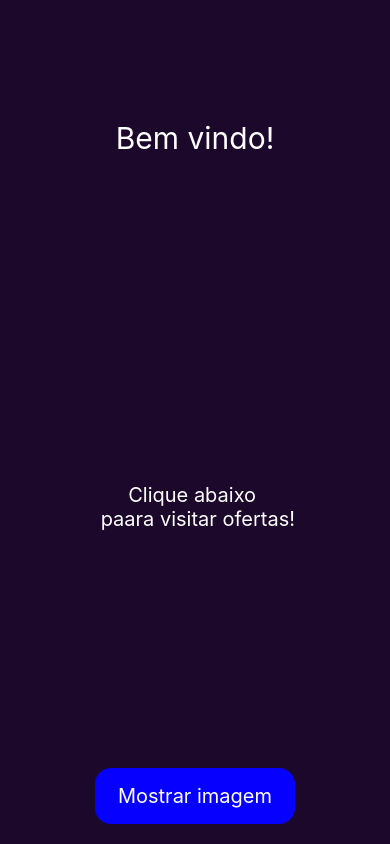
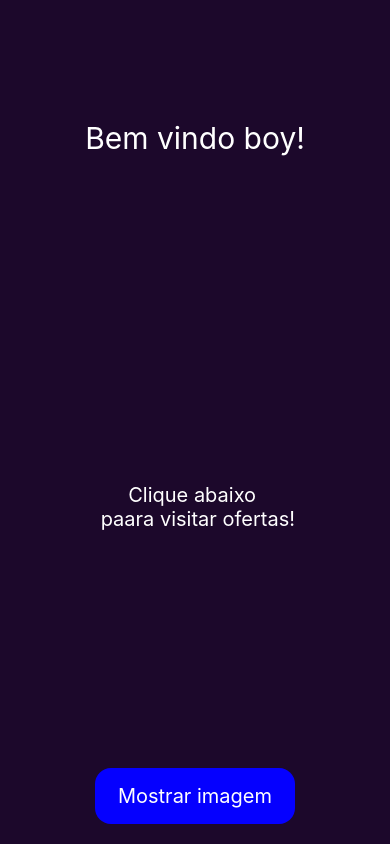
Before and after one commit to erivanstdio/GameScope, a React Native app in the folder plantmanager/: screen / in a window 390 px wide. Built offline with nearby package versions, Linux system fonts and the light colour scheme.

Commit message:
correções de diretório

```diff
--- a/plantmanager/src/pages/Welcome.tsx
+++ b/plantmanager/src/pages/Welcome.tsx
@@ -2,7 +2,7 @@ import React, { useState } from 'react';
 import { SafeAreaView, View, Text, Image, StyleSheet, TouchableOpacity } from 'react-native';
 
 
-import iconImg from '../assets/icon.png';
+import iconImg from '../../assets/icon.png';
 import { Button } from '../components/Button';
 
 
@@ -21,7 +21,7 @@ export function Welcome(){
     return(
         <SafeAreaView style={style.container}>
             <Text style={style.title}>
-            Bem vindo!
+            Bem vindo boy!
             </Text>
 
             {
```
Also changed, not shown: plantmanager/assets/android-35.png (deleted).
